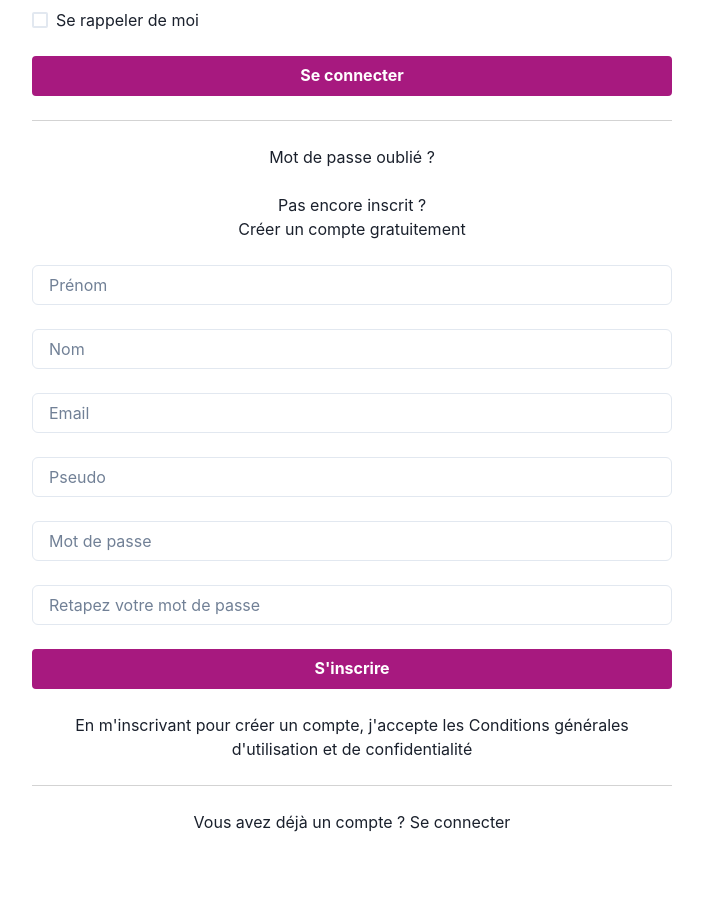
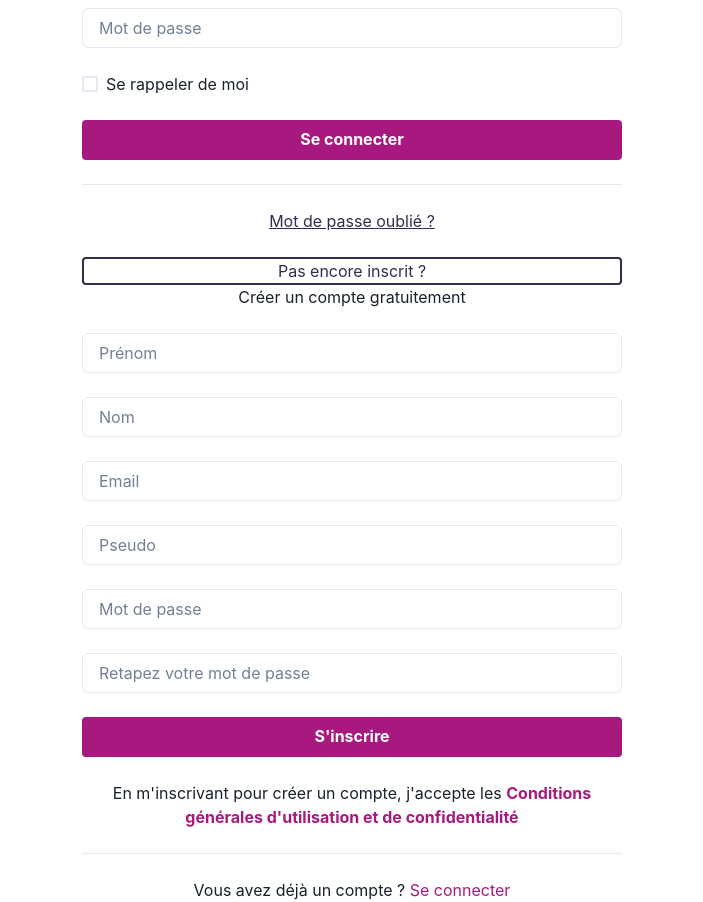
Before and after one commit to Zakari-B/Projet_WCS_3_Habble, a React (Vite) app in the folder frontend/: page /login in a window 1280 px wide. Shown: the part 192-1094 px from the top of the page, without its empty margins (288-991 px from the left). Before the commit the page ends 1026 px from the top, so only its background shows below. Built offline with nearby package versions, Linux system fonts and the light colour scheme.

Commit message:
Reworked the style on the anchors, added a state to the remember me checkbox

```diff
--- a/frontend/src/components/LoginForm.jsx
+++ b/frontend/src/components/LoginForm.jsx
@@ -1,22 +1,32 @@
 import React, { useState } from "react";
-import { Stack, Button, FormControl, Input, Checkbox } from "@chakra-ui/react";
-import "../forms.css";
+import {
+  Stack,
+  Button,
+  FormControl,
+  FormLabel,
+  Input,
+  Checkbox,
+  Divider,
+  Link,
+} from "@chakra-ui/react";
 
 const loginForm = () => {
   const [loginEmail, setLoginEmail] = useState("");
   const [loginPassword, setLoginPassword] = useState("");
+  const [rememberMe, setRememberMe] = useState(false);
 
   return (
     <div className="loginForm">
       <Stack
         className="loginConnexion"
         spacing={6}
-        width="50vw"
-        maxWidth="768px"
+        width="90vw"
+        maxWidth="540px"
         margin="auto"
       >
         <h2>Connectez vous à votre compte</h2>
         <FormControl>
+          <FormLabel htmlFor="loginEmail">Pseudo ou Email</FormLabel>
           <Input
             type="text"
             id="loginEmail"
@@ -28,16 +38,27 @@ const loginForm = () => {
         </FormControl>
 
         <FormControl>
+          <FormLabel htmlFor="loginPassword">Mot de passe</FormLabel>
           <Input
             type="password"
             id="loginPassword"
             name="Mot de passe"
             placeholder="Mot de passe"
             value={loginPassword}
-            onChange={(e) => setLoginPassword(e.target.value)}
+            onChange={(e) => {
+              setLoginPassword(e.target.value);
+            }}
           />
         </FormControl>
-        <Checkbox>Se rappeler de moi</Checkbox>
+        <Checkbox
+          colorScheme="pink"
+          isChecked={rememberMe}
+          onChange={() => {
+            setRememberMe(!rememberMe);
+          }}
+        >
+          Se rappeler de moi
+        </Checkbox>
 
         <Button
           variant="solid_PrimaryColor"
@@ -46,12 +67,26 @@ const loginForm = () => {
         >
           Se connecter
         </Button>
-        <div
-          className="linebreak"
-          style={{ borderTop: "1px solid lightgrey" }}
-        />
-        <a href="PAGE MDP OUBLIE">Mot de passe oublié ?</a>
-        <a href="LIEN PAGE SIGNUP">Pas encore inscrit ?</a>
+        <Divider />
+        <Link
+          textDecoration="underline"
+          color="#342c50"
+          _hover={{ color: "#A7197F" }}
+          href="PAGE MDP OUBLIE"
+        >
+          Mot de passe oublié ?
+        </Link>
+        <Link
+          bgColor="transparent"
+          borderRadius="4px"
+          color="#342c50"
+          border="2px solid"
+          borderColor="#342c50"
+          _hover={{ bgColor: "#342c50", color: "white" }}
+          href="LIEN PAGE SIGNUP"
+        >
+          Pas encore inscrit ?
+        </Link>
       </Stack>
     </div>
   );
--- a/frontend/src/components/SignupForm.jsx
+++ b/frontend/src/components/SignupForm.jsx
@@ -1,5 +1,12 @@
 import React, { useState } from "react";
-import { Stack, Button, FormControl, Input } from "@chakra-ui/react";
+import {
+  Stack,
+  Button,
+  FormControl,
+  Input,
+  Divider,
+  Link,
+} from "@chakra-ui/react";
 import "../App.css";
 
 const signupForm = () => {
@@ -15,8 +22,8 @@ const signupForm = () => {
       <Stack
         className="noAccount"
         spacing={6}
-        width="50vw"
-        maxWidth="768px"
+        width="90vw"
+        maxWidth="540px"
         margin="auto"
       >
         <h2>Créer un compte gratuitement</h2>
@@ -89,16 +96,25 @@ const signupForm = () => {
         </Button>
         <p>
           En m'inscrivant pour créer un compte, j'accepte les{" "}
-          <a href="CGU">
+          <Link
+            href="CGU"
+            fontWeight="bold"
+            color="#A7197F"
+            _hover={{ textDecoration: "none" }}
+          >
             Conditions générales d'utilisation et de confidentialité
-          </a>
+          </Link>
         </p>
-        <div
-          className="linebreak"
-          style={{ borderTop: "1px solid lightgrey" }}
-        />
+        <Divider />
         <p>
-          Vous avez déjà un compte ?&nbsp;<a href="LOGIN FORM">Se connecter</a>
+          Vous avez déjà un compte ?&nbsp;
+          <Link
+            href="LOGIN FORM"
+            color="#A7197F"
+            _hover={{ textDecoration: "none" }}
+          >
+            Se connecter
+          </Link>
         </p>
       </Stack>
     </div>
--- a/frontend/src/forms.css
+++ /dev/null
@@ -1,8 +0,0 @@
-a {
-  color: purple;
-  /* font-size: 50px; */
-}
-
-a:active {
-  color: blue;
-}
--- a/frontend/src/themes/theme.js
+++ b/frontend/src/themes/theme.js
@@ -18,6 +18,11 @@ const theme = extendTheme({
     },
   },
   components: {
+    Divider: {
+      baseStyle: {
+        borderColor: "#dbdbdb",
+      },
+    },
     Button: {
       baseStyle: {
         fontWeight: "bold",
--- a/package.json
+++ b/package.json
@@ -17,5 +17,8 @@
   "devDependencies": {
     "concurrently": "^7.0.0",
     "husky": "^7.0.0"
+  },
+  "dependencies": {
+    "@chakra-ui/icons": "^2.0.1"
   }
 }
```
Also changed, not shown: 1 other file (tests, documents, lock files or other folders).
